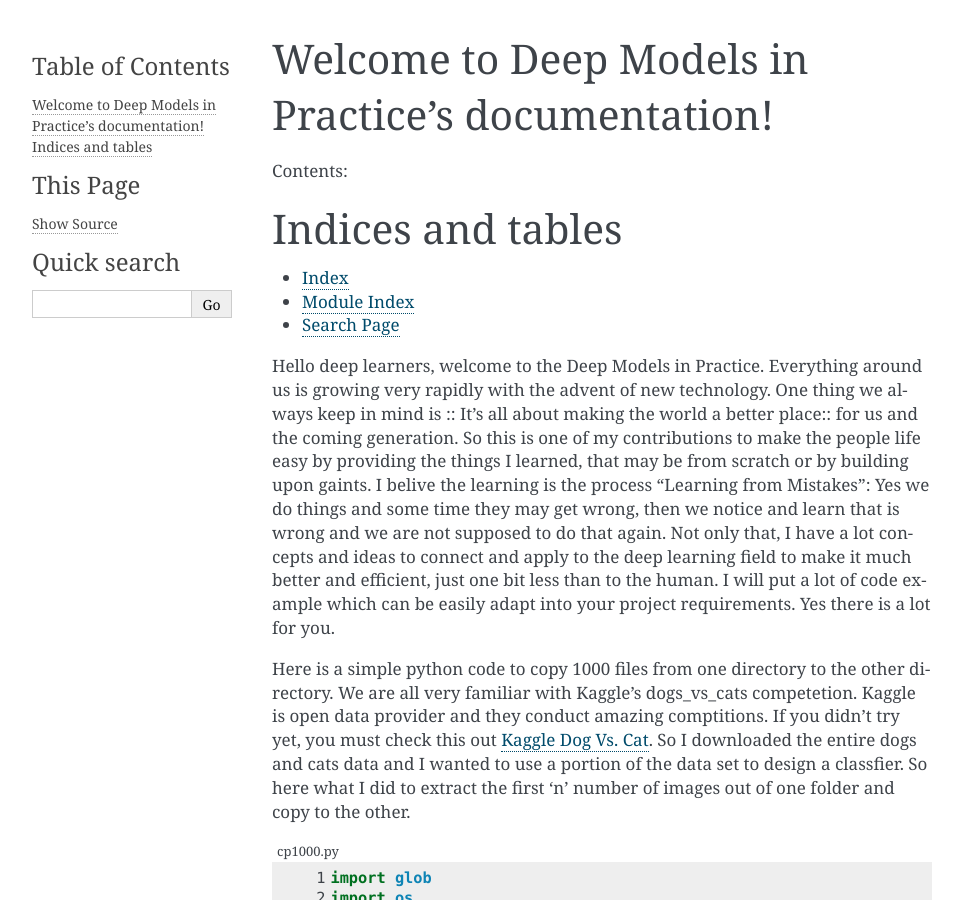
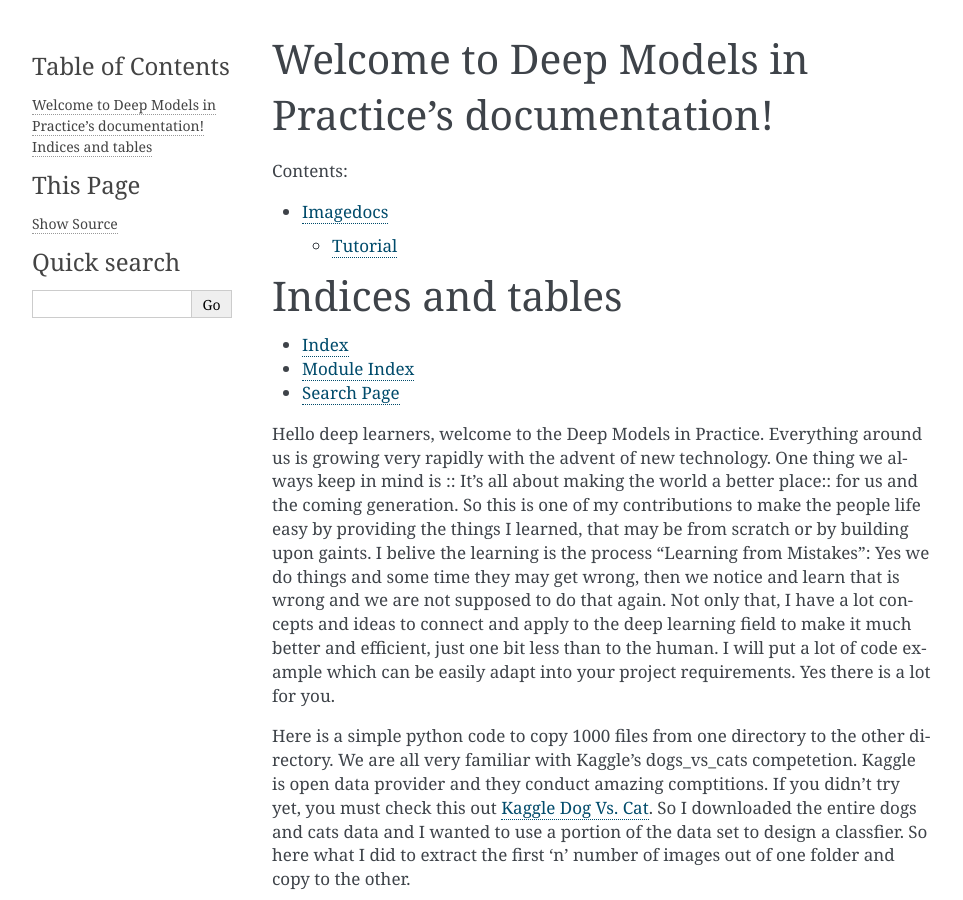
Before and after one commit to Deepayan137/Deepmodels, a Sphinx documentation site: the page built from docs/index.rst, in a window 1280 px wide and 900 px high. Shown: the whole window, without its empty margins (148-1111 px from the left). Built offline with Sphinx 7.4.7, drawn with Linux system fonts in a browser that asks for light colours; pages that are not in the unit, such as notebooks, are missing from menus.

Commit message:
index for ImageDocs

```diff
--- a/docs/index.rst
+++ b/docs/index.rst
@@ -10,6 +10,8 @@ Contents:
 
 .. toctree::
    :maxdepth: 2
+
+   Imagedocs/index.rst
 
 
 
```
